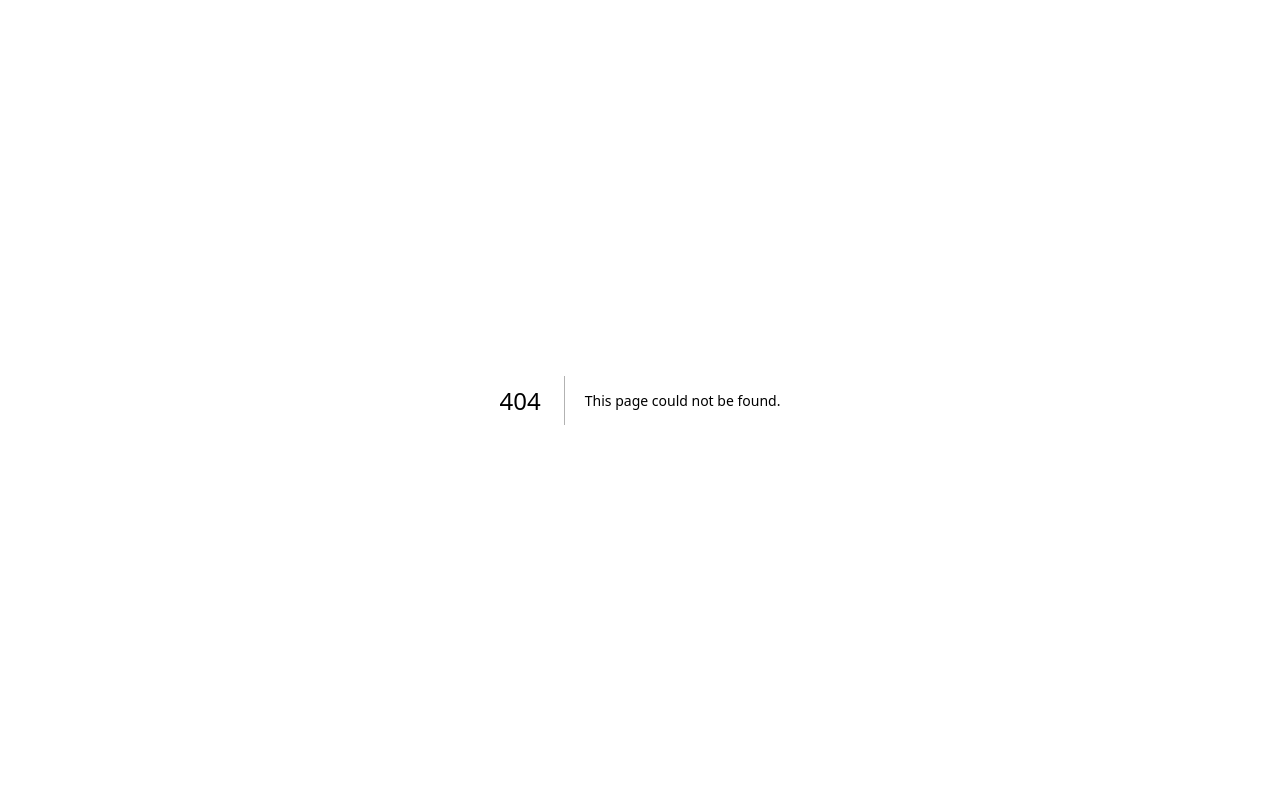
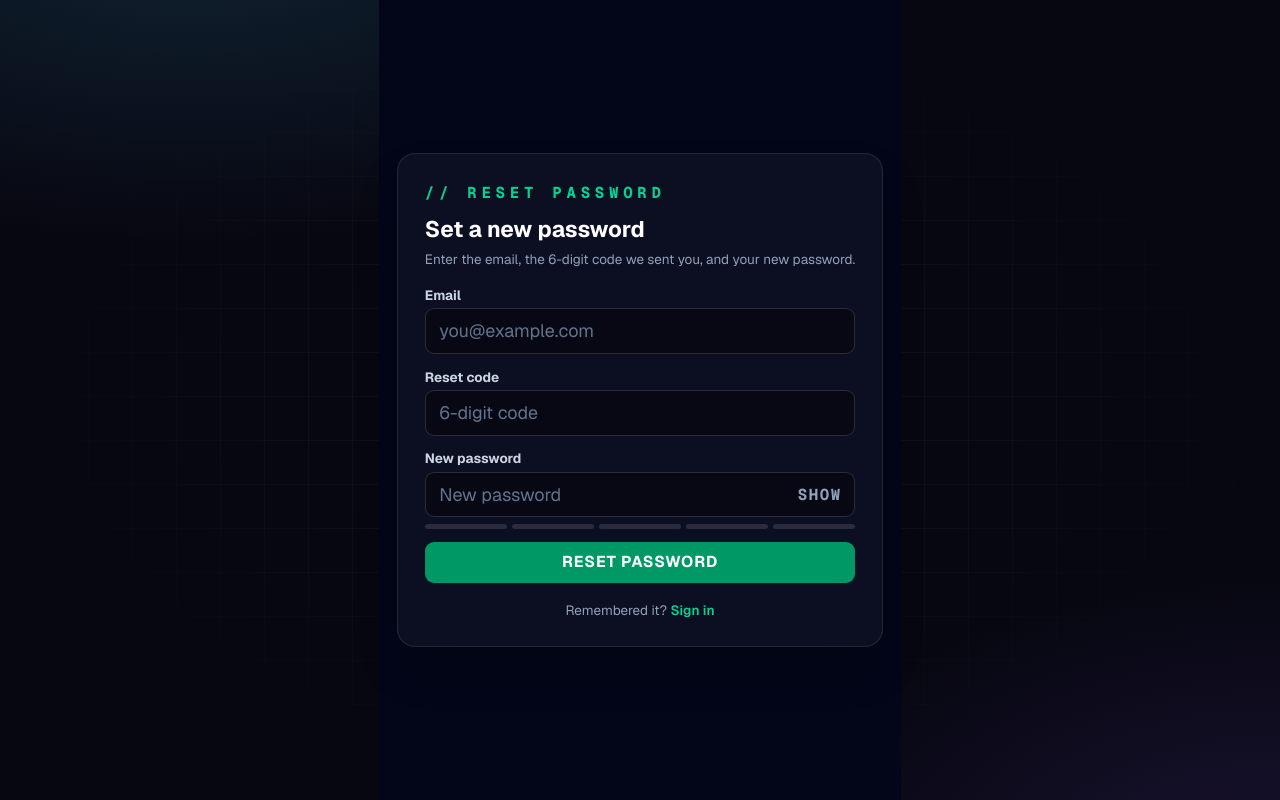
Before and after one commit to MaryammAhmed/G-project, a Next.js app in the folder Frontend/cyberguard-frontend/: page /reset-password in a window 1280 px wide. Before the commit this address had no page. Built offline with nearby package versions, Linux system fonts and the light colour scheme; no server answers.

Commit message:
feat: password recovery - Add reset password page (/reset-password) supporting 6-digit OTP code verification, password rule evaluation, and password update.

```diff
--- /dev/null
+++ b/Frontend/cyberguard-frontend/app/reset-password/page.tsx
@@ -0,0 +1,161 @@
+"use client";
+
+/*
+  app/reset-password/page.tsx
+  ===========================
+  RESET PASSWORD: the player enters their email, the one-time code we sent, and a new password.
+
+  The form posts to /api/auth/reset-password. On success we send the player to /login.
+*/
+
+import { useState } from "react";
+import Link from "next/link";
+import { useRouter } from "next/navigation";
+import CyberShell from "@/components/layout/CyberShell";
+import { API_BASE_URL } from "@/lib/api";
+
+const MONO = { fontFamily: "var(--font-mono), ui-monospace, monospace" };
+
+const RULES = [
+  { test: (p: string) => p.length >= 8, text: "At least 8 characters" },
+  { test: (p: string) => /[A-Z]/.test(p), text: "An uppercase letter" },
+  { test: (p: string) => /[a-z]/.test(p), text: "A lowercase letter" },
+  { test: (p: string) => /\d/.test(p), text: "A number" },
+  { test: (p: string) => /[@#$%!^&*]/.test(p), text: "A special character (@#$%!^&*)" },
+];
+
+export default function ResetPasswordPage() {
+  const router = useRouter();
+  const [email, setEmail] = useState("");
+  const [otpCode, setOtpCode] = useState("");
+  const [newPassword, setNewPassword] = useState("");
+  const [showPw, setShowPw] = useState(false);
+  const [busy, setBusy] = useState(false);
+  const [error, setError] = useState("");
+
+  const passed = RULES.filter((r) => r.test(newPassword)).length;
+
+  async function handleSubmit(e: React.FormEvent) {
+    e.preventDefault();
+    setBusy(true);
+    setError("");
+    try {
+      const res = await fetch(`${API_BASE_URL}/api/auth/reset-password`, {
+        method: "POST",
+        headers: { "Content-Type": "application/json" },
+        body: JSON.stringify({ email, otp_code: otpCode, new_password: newPassword }),
+      });
+      const data = await res.json().catch(() => ({}));
+      if (!res.ok) {
+        throw new Error(data.detail || "Could not reset the password. Try again.");
+      }
+      router.push("/login");
+    } catch (err) {
+      setError(err instanceof Error ? err.message : "Something went wrong.");
+    } finally {
+      setBusy(false);
+    }
+  }
+
+  return (
+    <CyberShell>
+      <main className="min-h-screen bg-slate-950 flex items-center justify-center p-4">
+        <div className="w-full max-w-md rounded-2xl border border-white/10 bg-[#0c0e22] p-6 shadow-2xl">
+          <p className="text-[10px] font-bold tracking-[0.3em] text-emerald-400" style={MONO}>
+            {"// RESET PASSWORD"}
+          </p>
+          <h1 className="mt-2 text-xl font-bold text-white">Set a new password</h1>
+          <p className="mt-1 text-xs text-slate-400">
+            Enter the email, the 6-digit code we sent you, and your new password.
+          </p>
+
+          <form onSubmit={handleSubmit} className="mt-4 space-y-3">
+            <div>
+              <label htmlFor="rp-email" className="block text-xs font-bold text-slate-300">Email</label>
+              <input
+                id="rp-email"
+                type="email"
+                required
+                autoComplete="email"
+                value={email}
+                onChange={(e) => setEmail(e.target.value)}
+                className="mt-1 w-full rounded-lg border border-white/15 bg-black/40 px-3 py-2 text-sm text-white placeholder-slate-500 focus:border-emerald-400 focus:outline-none"
+                placeholder="you@example.com"
+              />
+            </div>
+
+            <div>
+              <label htmlFor="rp-otp" className="block text-xs font-bold text-slate-300">Reset code</label>
+              <input
+                id="rp-otp"
+                type="text"
+                required
+                inputMode="numeric"
+                maxLength={6}
+                value={otpCode}
+                onChange={(e) => setOtpCode(e.target.value.replace(/\D/g, "").slice(0, 6))}
+                className="mt-1 w-full rounded-lg border border-white/15 bg-black/40 px-3 py-2 text-sm text-white placeholder-slate-500 focus:border-emerald-400 focus:outline-none"
+                placeholder="6-digit code"
+              />
+            </div>
+
+            <div>
+              <label htmlFor="rp-pass" className="block text-xs font-bold text-slate-300">New password</label>
+              <div className="relative mt-1">
+                <input
+                  id="rp-pass"
+                  type={showPw ? "text" : "password"}
+                  required
+                  autoComplete="new-password"
+                  value={newPassword}
+                  onChange={(e) => setNewPassword(e.target.value)}
+                  className="w-full rounded-lg border border-white/15 bg-black/40 px-3 py-2 pr-14 text-sm text-white placeholder-slate-500 focus:border-emerald-400 focus:outline-none"
+                  placeholder="New password"
+                />
+                <button
+                  type="button"
+                  onClick={() => setShowPw((s) => !s)}
+                  aria-label={showPw ? "Hide password" : "Show password"}
+                  className="absolute end-3 top-1/2 -translate-y-1/2 text-[10px] font-bold tracking-widest text-slate-400 hover:text-white"
+                  style={MONO}
+                >
+                  {showPw ? "HIDE" : "SHOW"}
+                </button>
+              </div>
+              <div className="mt-1.5 flex gap-1" aria-hidden="true">
+                {RULES.map((_, i) => (
+                  <span
+                    key={i}
+                    className="h-1 flex-1 rounded-full transition-all"
+                    style={{ background: i < passed ? "#34D399" : "rgba(255,255,255,.12)" }}
+                  />
+                ))}
+              </div>
+            </div>
+
+            {error && (
+              <p className="rounded-lg border border-red-500/50 bg-red-500/10 px-3 py-2 text-xs text-red-300" role="alert">
+                {"✕ "}{error}
+              </p>
+            )}
+
+            <button
+              type="submit"
+              disabled={busy}
+              className="w-full rounded-lg bg-emerald-600 px-4 py-2 text-sm font-bold uppercase tracking-wider text-white transition hover:bg-emerald-500 disabled:cursor-wait disabled:opacity-60"
+            >
+              {busy ? "Resetting..." : "Reset password"}
+            </button>
+          </form>
+
+          <p className="mt-4 text-center text-xs text-slate-400">
+            Remembered it?{" "}
+            <Link href="/login" className="font-semibold text-emerald-400 hover:underline">
+              Sign in
+            </Link>
+          </p>
+        </div>
+      </main>
+    </CyberShell>
+  );
+}
```
